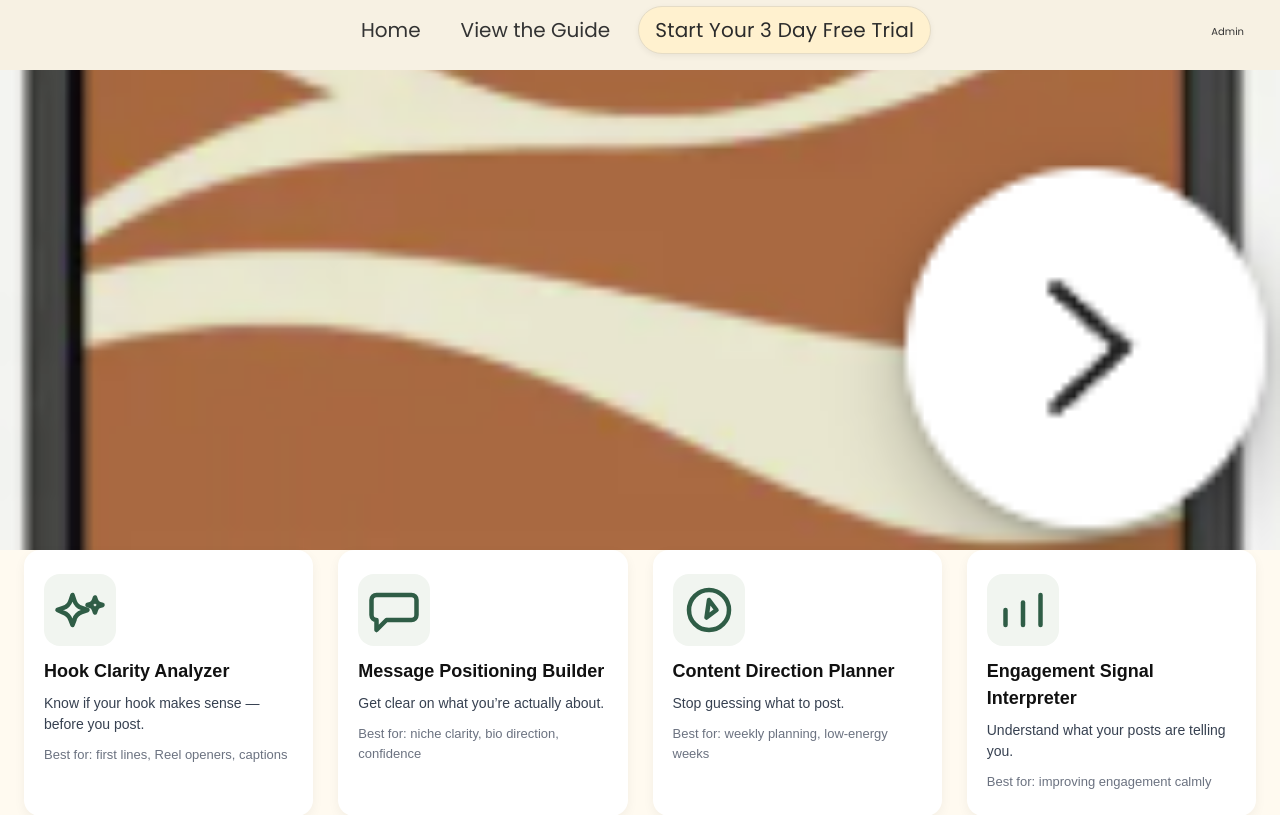
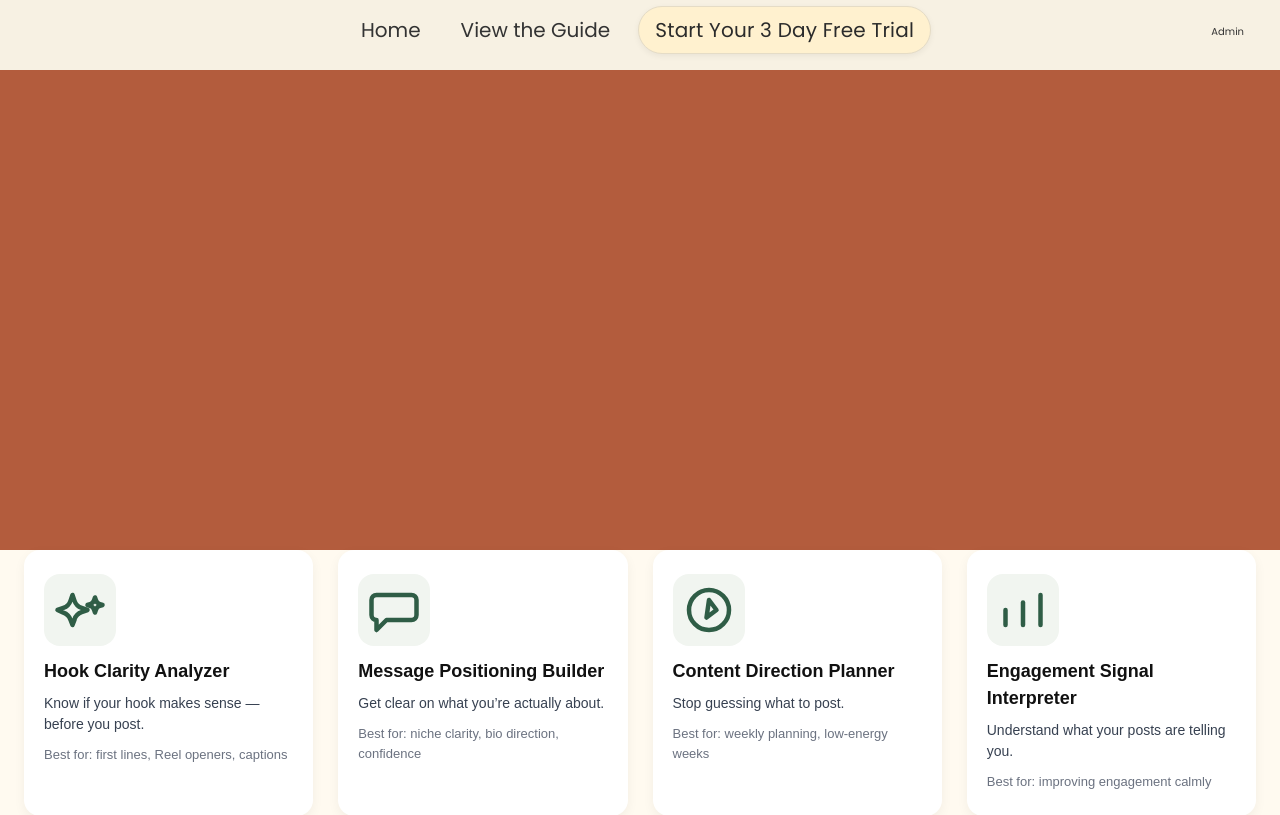
Before and after one commit to gmajors1326/the-calm-content-companion, a Next.js app: page / in a window 1280 px wide. Shown: the top 815 px of the page. Built offline with nearby package versions, Linux system fonts and the light colour scheme; a web font is replaced by a local one.

Commit message:
Set hero background to rust

```diff
--- a/app/page.tsx
+++ b/app/page.tsx
@@ -51,10 +51,7 @@ export default function PromotoLandingPage() {
       <section
         className="w-full"
         style={{
-          backgroundImage: "url('/images/bg1.png')",
-          backgroundSize: 'cover',
-          backgroundPosition: 'center',
-          backgroundRepeat: 'no-repeat',
+          backgroundColor: '#b35c3d',
           minHeight: '60vh'
         }}
       />
```
